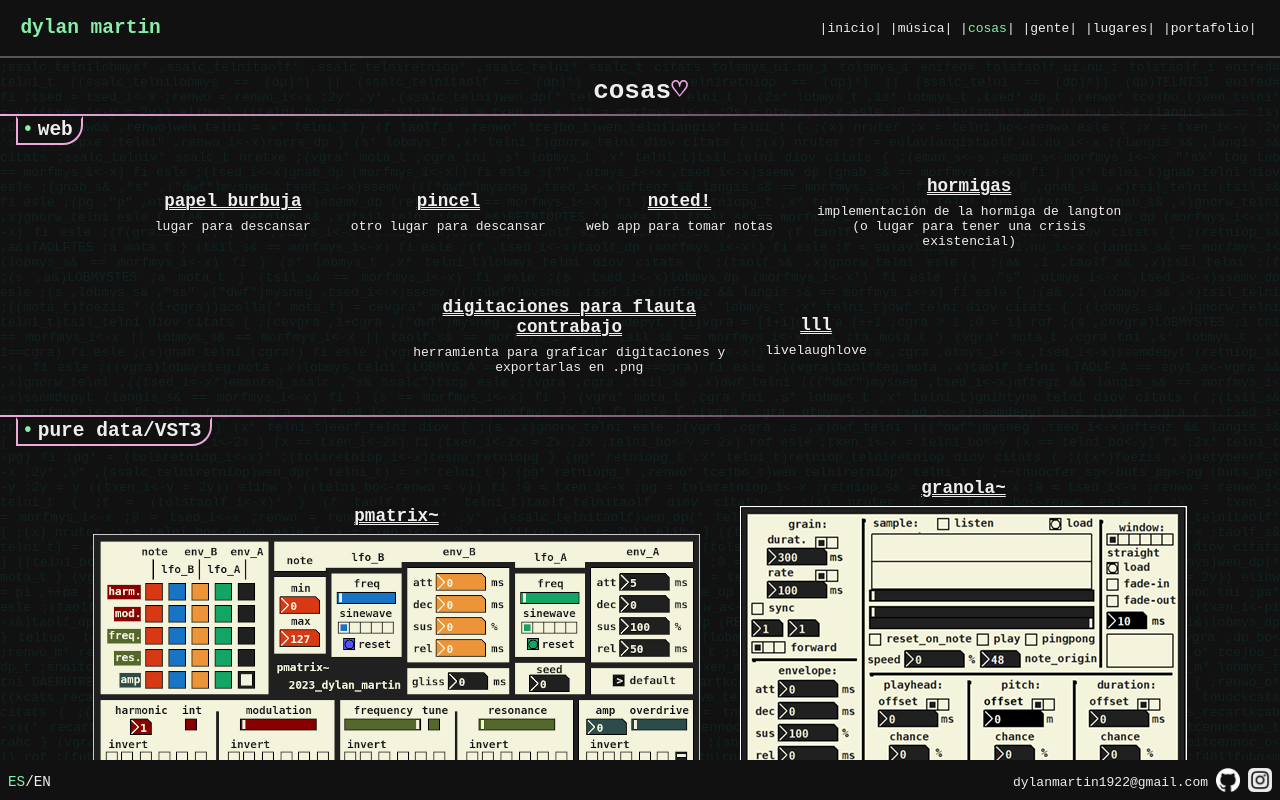
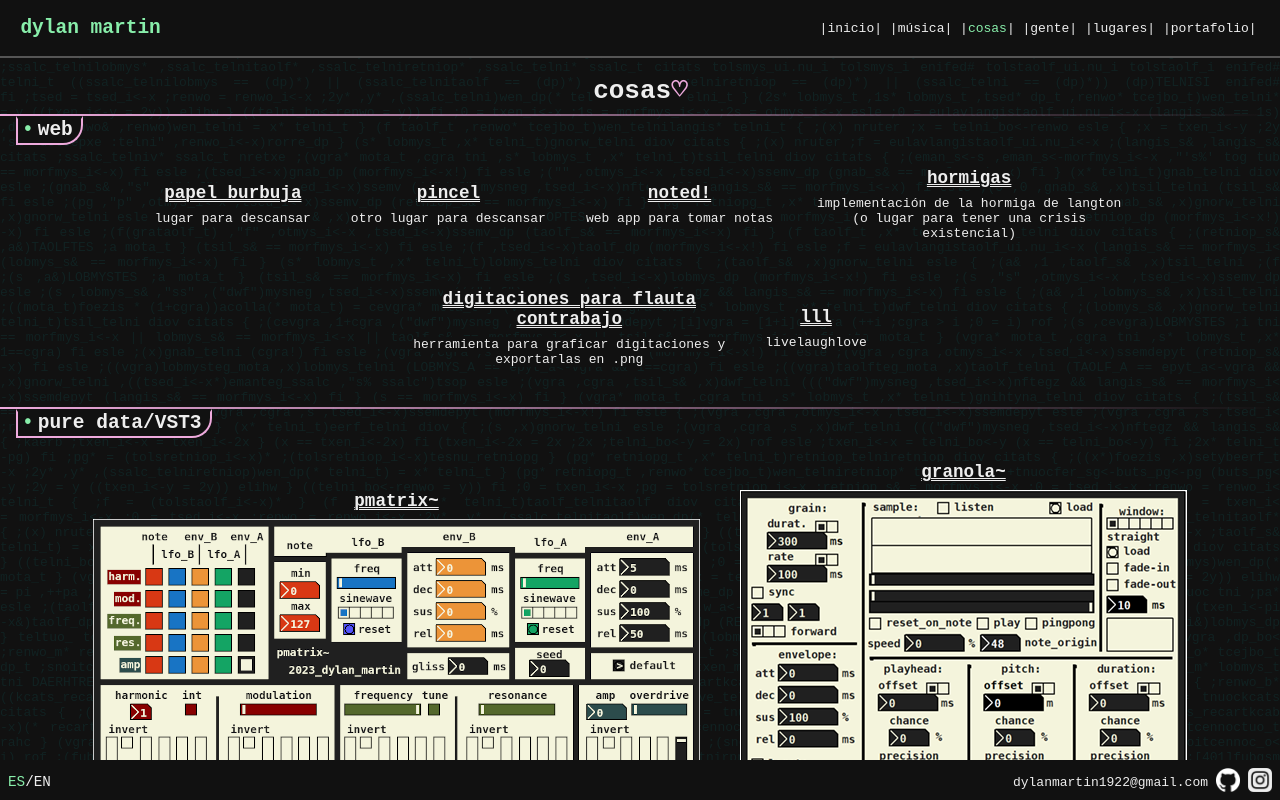
Before and after one commit to martindylan/martindylan.github.io, a React (Create React App) app: page /cosas in a window 1280 px wide. Built offline with nearby package versions, Linux system fonts and the light colour scheme.

Commit message:
fix: reduce subtitle name bottom margin

```diff
--- a/src/Subtitle/Subtitle.module.css
+++ b/src/Subtitle/Subtitle.module.css
@@ -10,7 +10,7 @@
 }
 
 .name {
-  margin-bottom: 2ch;
+  margin-bottom: 1ch;
   margin-left: 1rem;
 }
 
```
